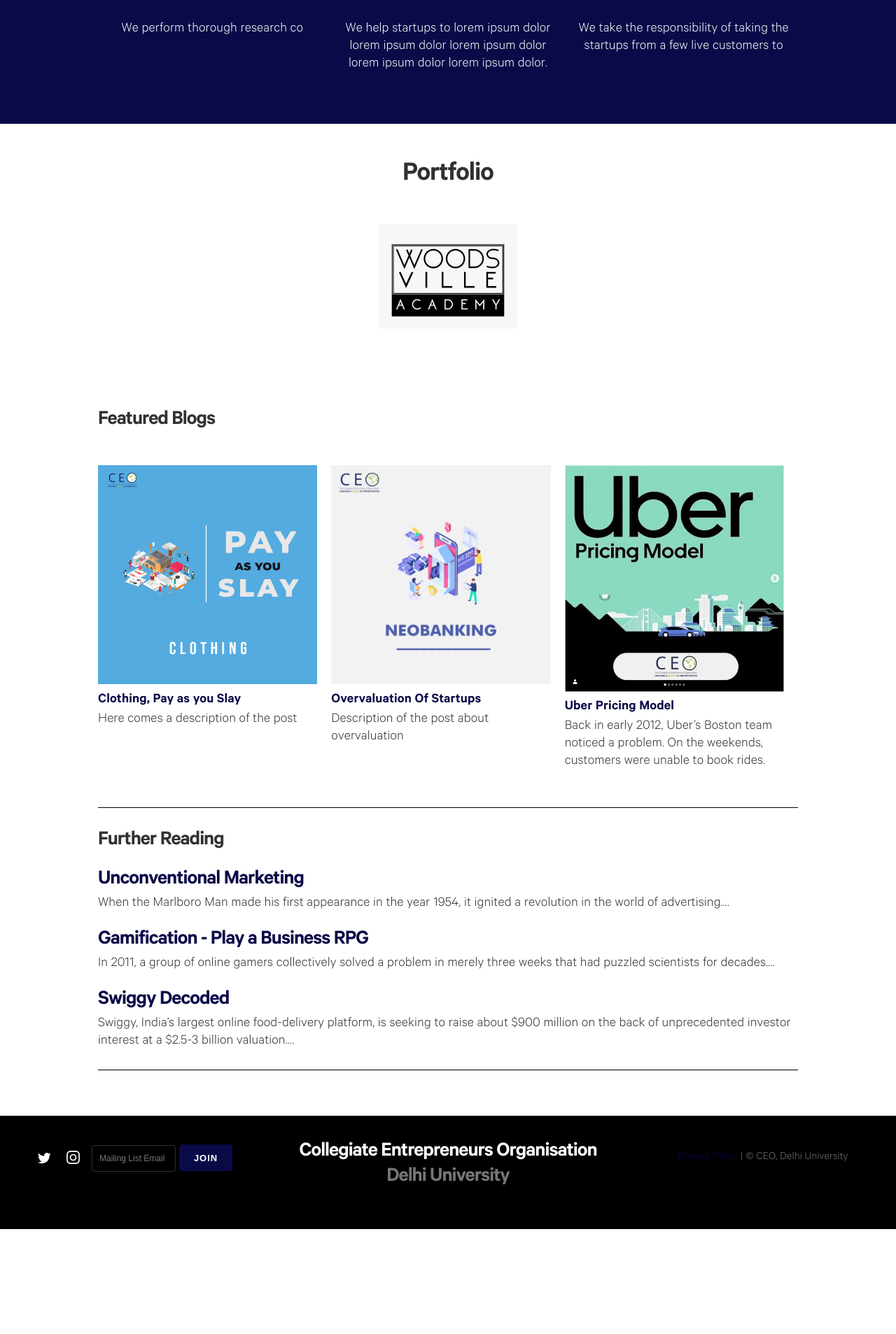
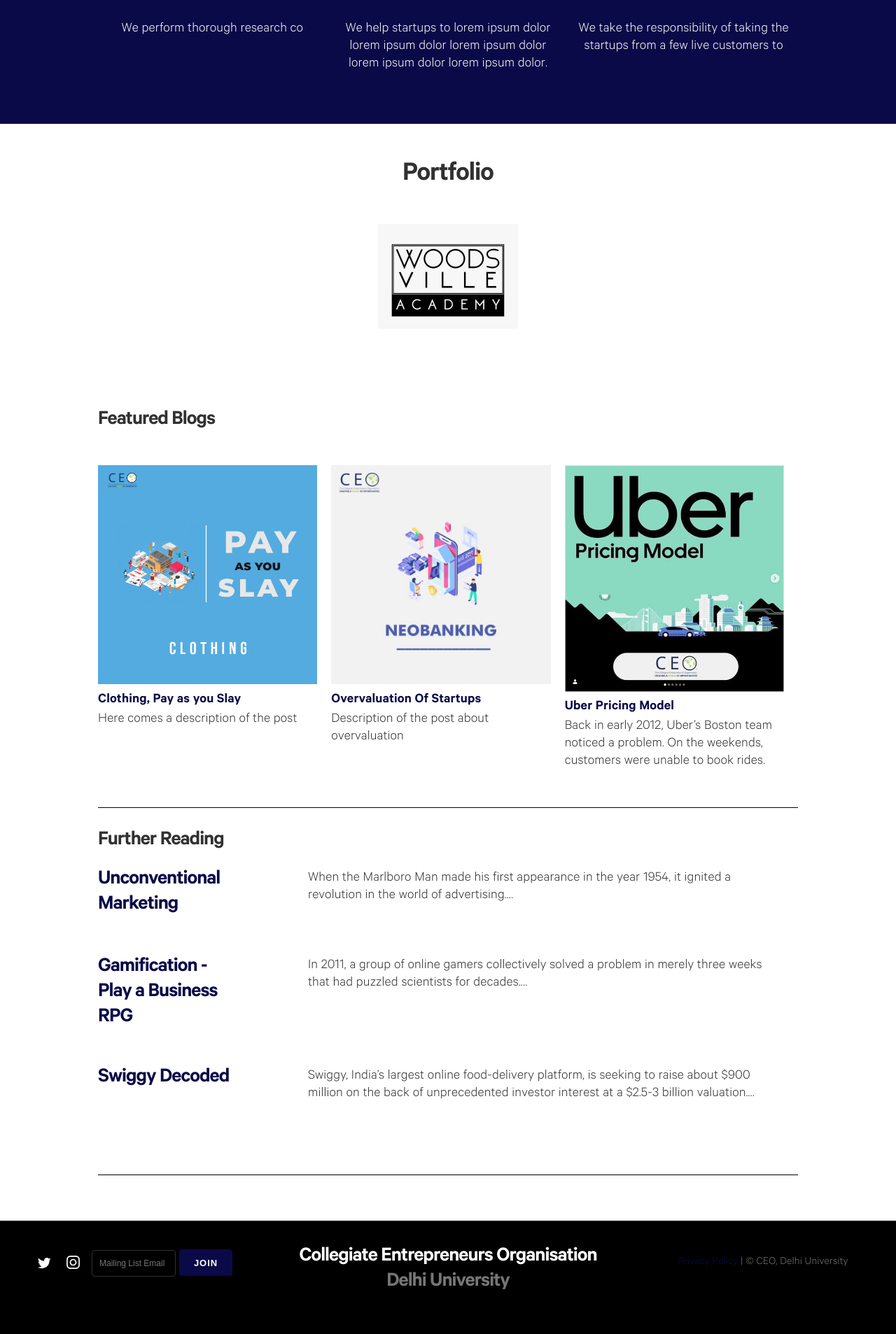
Before and after one commit to shivanshmehendiratta/ceodu.github.io, a Jekyll site: the page built from index.md, in a window 1280 px wide. Shown: the part 1203-3110 px from the top of the page at 70% size. Built offline with Jekyll 4.4.1, drawn with Linux system fonts in a browser that asks for light colours; nearby versions of some CDN libraries; some web fonts are replaced; before the commit the page ends 2960 px from its top, so only the background shows below that.

Commit message:
Update _Atom.scss

```diff
--- a/_sass/_Atom.scss
+++ b/_sass/_Atom.scss
@@ -1,6 +1,7 @@
 
 // Global
 .post-title{
+	grid-area: 1/5/1/1;
 	h1{
 	 font-size: 2.5rem;
 		a{
@@ -349,11 +350,19 @@
 line-height: 1.6rem;
 }
   }
-
+.post-description{
+grid-area: 1/7/20/20;
+}
 
 // Project Sectinos
 .posts {
   margin-top: 0rem;
+}
+.post {
+display: grid;
+    grid-template-columns: repeat(20,5%);
+    grid-template-rows: repeat(20,5%);
+    padding-bottom: 5rem;
 }
 
 .project-section {
```
